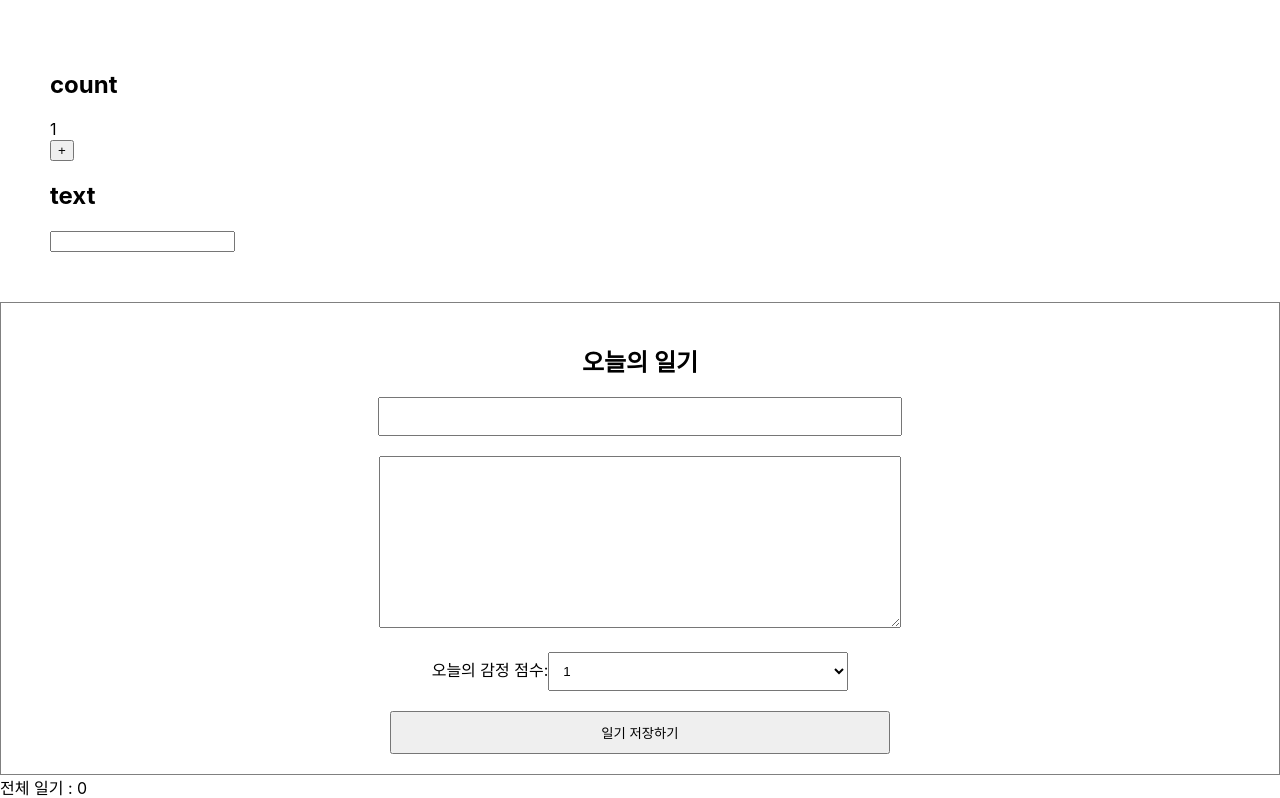
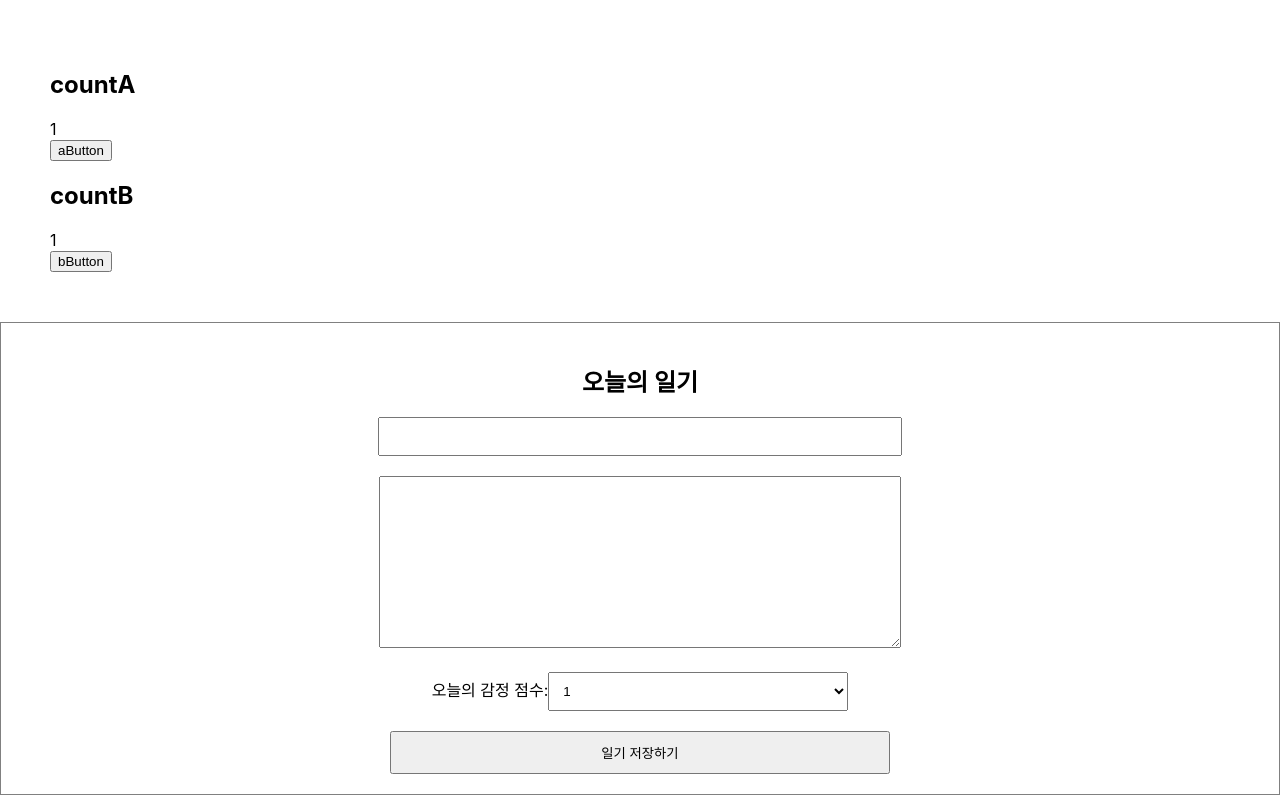
Before and after one commit to aka-nick/react-simple-diary, a React (Create React App) app: page / in a window 1280 px wide. Shown: the top 798 px of the page. Built offline with nearby package versions, Linux system fonts and the light colour scheme; no server answers.

Commit message:
React.memo() 활용 - 객체의 memo (동등성 판단 함수 추가)

```diff
--- a/src/OptimizeTest.js
+++ b/src/OptimizeTest.js
@@ -1,33 +1,48 @@
 import React, { useEffect, useState } from "react";
 
-const Textview = React.memo(({ text }) => {
+// 그냥 값 컴포넌트는 일반적인 memo(값 비교를 통한 memo)만으로도 충분하다.
+const CountA = React.memo(({ count }) => {
   useEffect(() => {
-    console.log("update text : ", text);
-  });
-  return <div>{text}</div>;
-});
-const Countview = React.memo(({ count }) => {
-  useEffect(() => {
-    console.log("update count : ", count);
+    console.log("count A ", count);
   });
   return <div>{count}</div>;
 });
 
+// const CountB = ({ obj }) => { // memo의 판단에 얕은 비교(값 비교)로 인한 리렌더 발생
+//   useEffect(() => {
+//     console.log("count B ", obj.count);
+//   });
+//   return <div>{obj.count}</div>;
+// };
+
+// 객체의 memo에 필요한 동등성 판단 함수
+const areEqual = (prevProps, nextProps) => {
+  return prevProps.obj.count === nextProps.obj.count;
+};
+
+// 동등성 판단 함수를 인자로 주는 강화된 React.memo()
+const MemoizedCountB = React.memo(({ obj }) => {
+  useEffect(() => {
+    console.log("Memoization count B ", obj.count);
+  });
+  return <div>{obj.count}</div>;
+}, areEqual);
+
 const OptimizeTest = () => {
   const [count, setCount] = useState(1);
-  const [text, setText] = useState("");
+  const [obj, setObj] = useState({ count: 1 });
 
   return (
     <div style={{ padding: 50 }}>
       <div>
-        <h2>count</h2>
-        <Countview count={count} />
-        <button onClick={() => setCount(count + 1)}>+</button>
+        <h2>countA</h2>
+        <CountA count={count} />
+        <button onClick={() => setCount(count)}>aButton</button>
       </div>
       <div>
-        <h2>text</h2>
-        <Textview text={text} />
-        <input value={text} onChange={(e) => setText(e.target.value)} />
+        <h2>countB</h2>
+        <MemoizedCountB obj={obj} />
+        <button onClick={() => setObj({ count: obj.count })}>bButton</button>
       </div>
     </div>
   );
```
